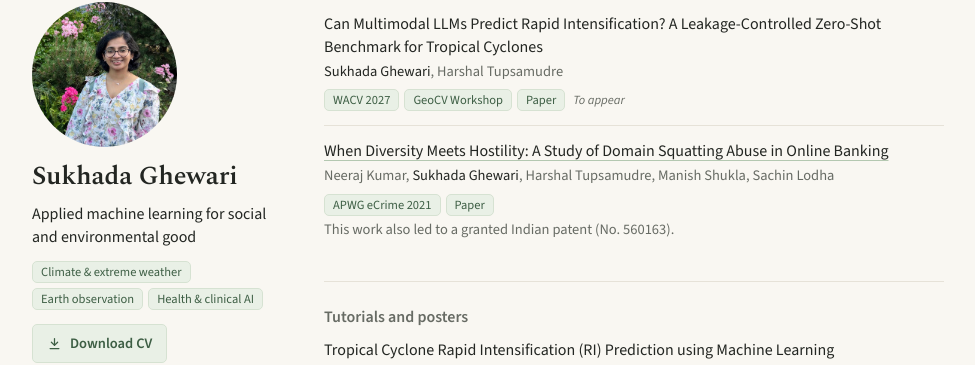
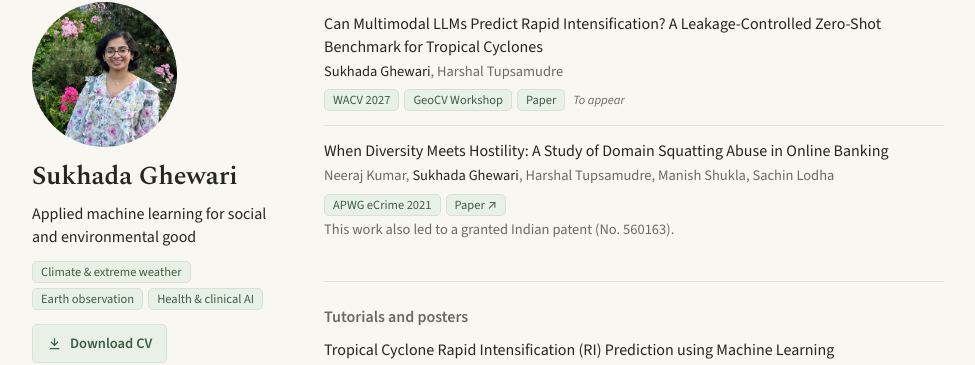
Before and after one commit to sukhadaghewari/sukhadaghewari.github.io, a Jekyll site: the page built from index.html, in a window 1280 px wide and 1400 px high, scrolled down 653 px. Shown: the part 100-465 px from the top of the window, without its empty margins (152-1127 px from the left). Built offline with Jekyll 4.4.1, drawn with Linux system fonts in a browser that asks for light colours.

Commit message:
Arrow on linked paper tags instead of underlined titles
Co-Authored-By: Claude Opus 5.5 <noreply@anthropic.com>

```diff
--- a/index.html
+++ b/index.html
@@ -137,9 +137,6 @@ permalink: /
     .papers li{display:grid;gap:2px;padding:14px 0;border-top:1px solid var(--line)}
     .papers li:first-child{border-top:0;padding-top:0}
     .p-title{font-weight:500;color:var(--ink);line-height:1.4}
-    /* A paper with a link: the title keeps its ink colour, with the usual soft link underline */
-    a.p-title{justify-self:start;text-decoration:underline;text-decoration-color:var(--link-line);text-decoration-thickness:1px;text-underline-offset:4px}
-    a.p-title:hover{color:var(--link);text-decoration-color:currentColor}
     .p-authors{font-size:14.5px;color:var(--muted)}
     .p-authors strong{font-weight:500}
     /* Small, subtle tags under each paper */
@@ -147,6 +144,8 @@ permalink: /
     /* One style for every tag and chip (rule 3): the topics under your name and the paper tags */
     .topics li,.p-tags > *{font-size:12.5px;line-height:1.6;padding:0 8px;border:1px solid var(--chip-line);border-radius:5px;background:var(--chip);color:var(--link)}
     .p-tags a{text-decoration:none}
+    /* A tag that opens the paper gets an arrow */
+    .p-tags a::after{content:" \2197"}
     .p-tags a:hover{text-decoration:none;background:var(--chip)}
     .p-tags .status{font-style:italic;background:none;border-color:transparent;color:var(--muted);padding-left:2px}
     .p-authors strong{color:var(--ink)}
@@ -273,7 +272,7 @@ permalink: /
     <ul class="papers">
       {%- for p in items %}
       <li>
-        {%- if p.url %}<a class="p-title" href="{{ p.url }}" target="_blank" rel="noopener">{{ p.title }}</a>{% else %}<span class="p-title">{{ p.title }}</span>{% endif %}
+        <span class="p-title">{{ p.title }}</span>
         <span class="p-authors">{% for a in p.authors %}{% if a == site.title %}<strong>{{ a }}</strong>{% else %}{{ a }}{% endif %}{% unless forloop.last %}, {% endunless %}{% endfor %}</span>
         {%- comment -%} "Accepted" notes become a small tag; other notes stay as a line. {%- endcomment -%}
         {%- assign status = nil %}{% assign note = p.note %}
```
